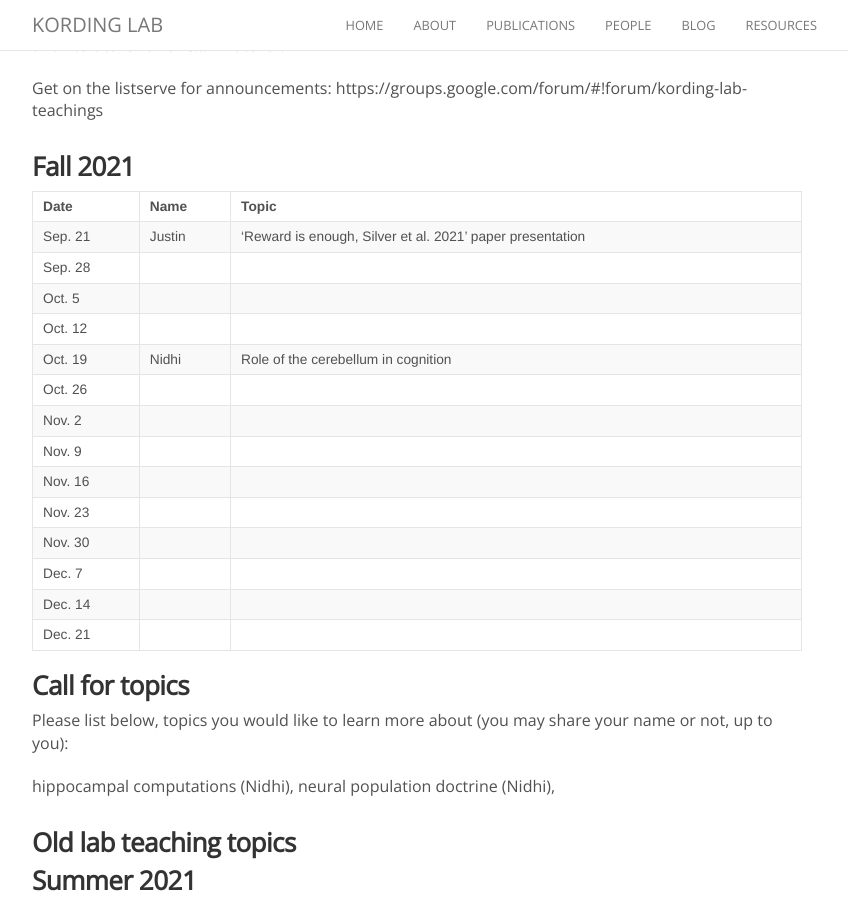
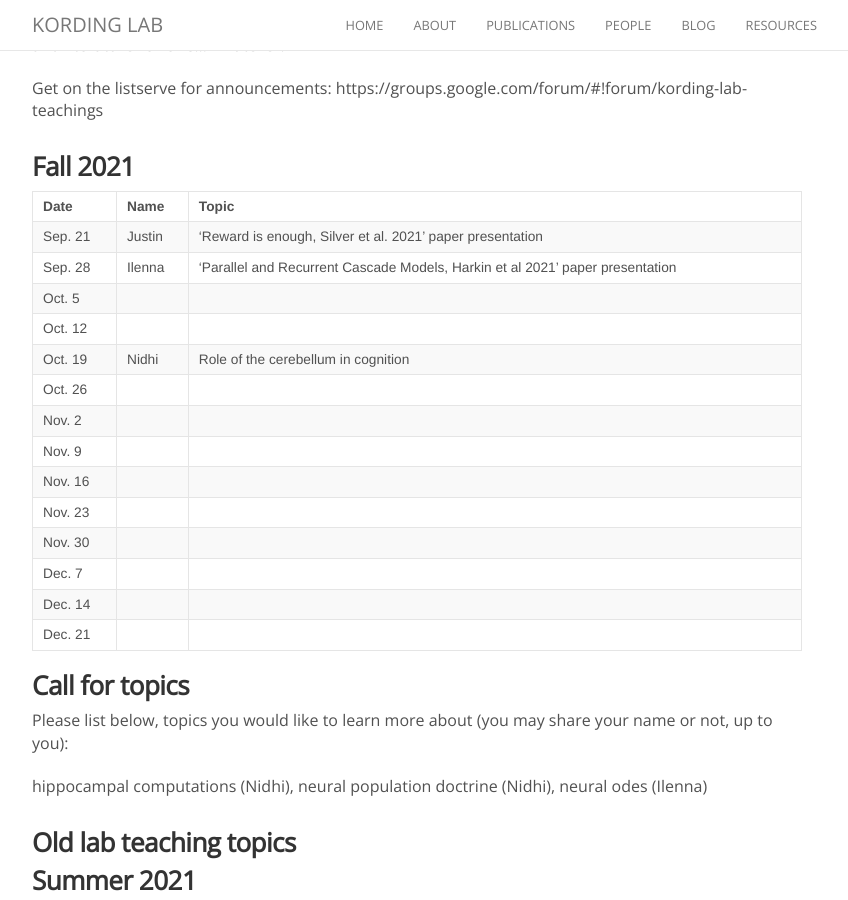
Before and after one commit to KordingLab/KordingLab.github.io, a Jekyll site: the page built from _posts/2021-01-01-upcoming-lab-teaching.md, in a window 1280 px wide and 900 px high, scrolled down 306 px. Shown: the whole window, without its empty margins (223-1071 px from the left). Built offline with Jekyll 4.4.1, drawn with Linux system fonts in a browser that asks for light colours; nearby versions of some CDN libraries; comment, search, counter and statistics services are not loaded.

Commit message:
Update 2021-01-01-upcoming-lab-teaching.md

```diff
--- a/_posts/2021-01-01-upcoming-lab-teaching.md
+++ b/_posts/2021-01-01-upcoming-lab-teaching.md
@@ -13,7 +13,7 @@ Get on the listserve for announcements: https://groups.google.com/forum/#!forum/
 | Date | Name | Topic |
 |------|------|-------|
 | Sep. 21 | Justin | 'Reward is enough, Silver et al. 2021' paper presentation |
-| Sep. 28 |  |  |
+| Sep. 28 | Ilenna | 'Parallel and Recurrent Cascade Models, Harkin et al 2021' paper presentation |
 | Oct. 5 |   |  |
 | Oct. 12 | |  |
 | Oct. 19 | Nidhi | Role of the cerebellum in cognition |
@@ -31,7 +31,7 @@ Get on the listserve for announcements: https://groups.google.com/forum/#!forum/
 
 Please list below, topics you would like to learn more about (you may share your name or not, up to you):
 
-hippocampal computations (Nidhi), neural population doctrine (Nidhi),
+hippocampal computations (Nidhi), neural population doctrine (Nidhi), neural odes (Ilenna)
 
 ### Old lab teaching topics
 
```
